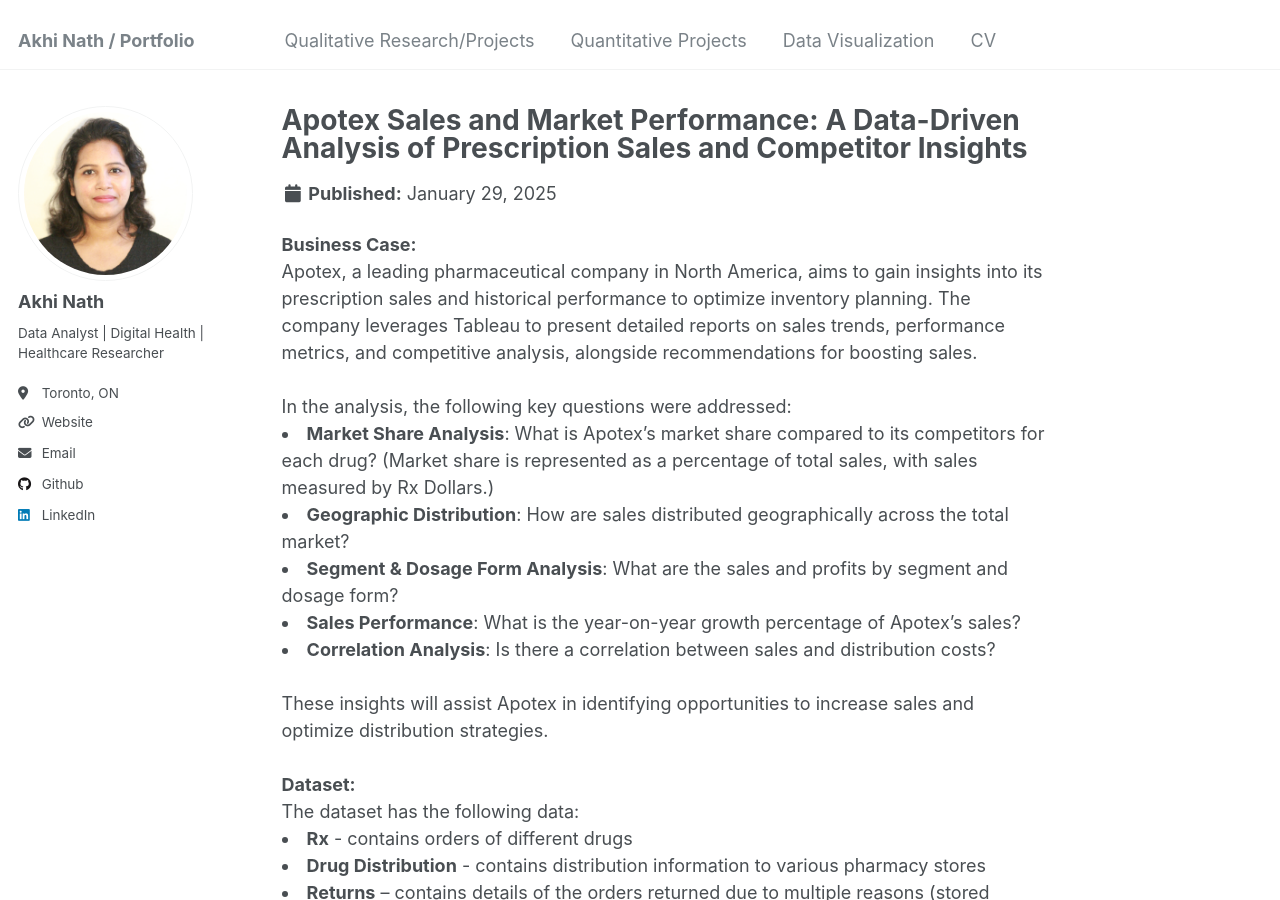
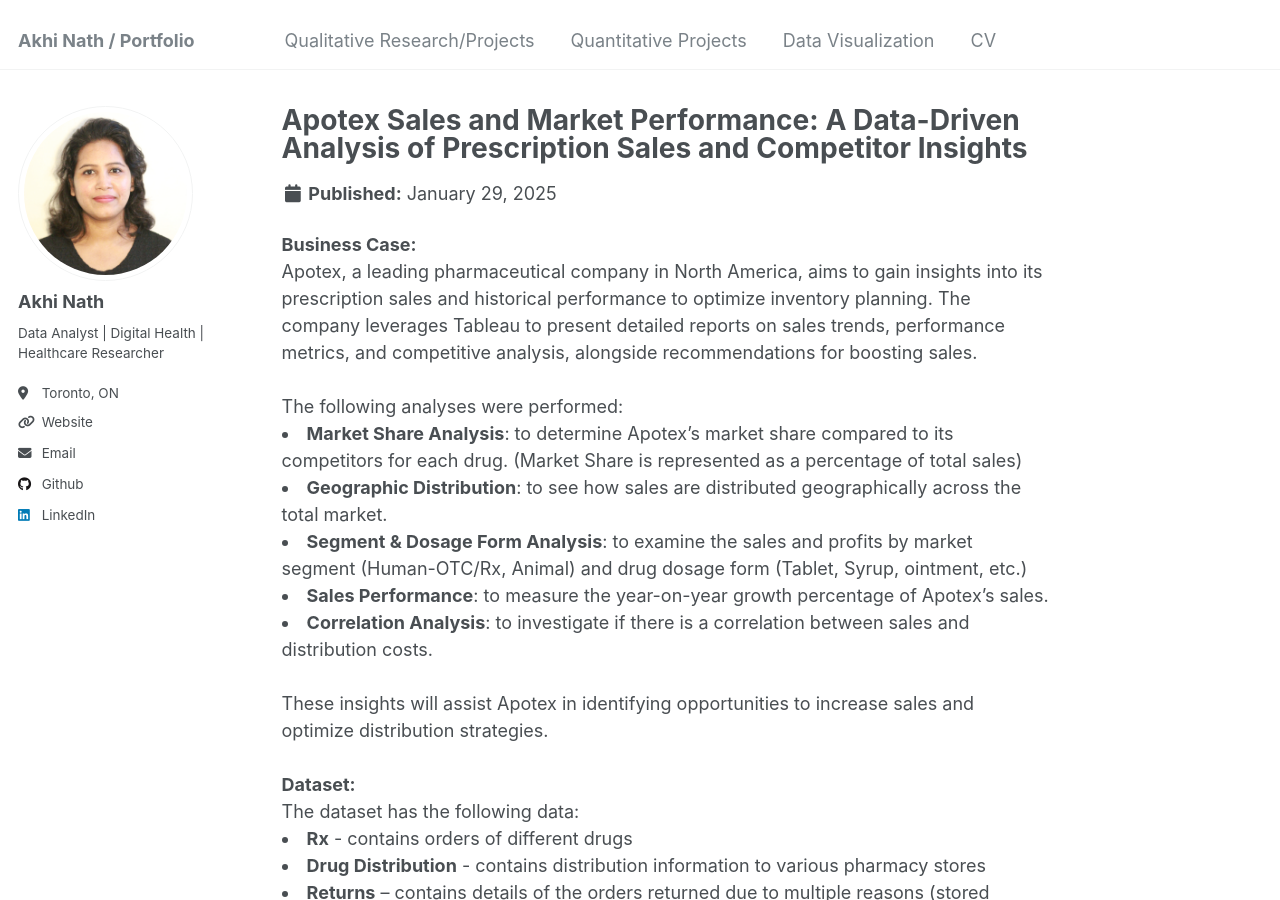
Before and after one commit to nathakhi/nathakhi.github.io, a Jekyll site: the page built from _visualization_projects/apotex-sales-market-performance-data-driven-analysis-prescription-sales-competitor-insights.html, in a window 1280 px wide and 900 px high. Built offline with Jekyll 4.4.1, drawn with Linux system fonts in a browser that asks for light colours.

Commit message:
Update Description.html

```diff
--- a/_visualization_projects/apotex-sales-market-performance-data-driven-analysis-prescription-sales-competitor-insights.html
+++ b/_visualization_projects/apotex-sales-market-performance-data-driven-analysis-prescription-sales-competitor-insights.html
@@ -8,13 +8,13 @@ collection: visulization_projects
 </br>
 Apotex, a leading pharmaceutical company in North America, aims to gain insights into its prescription sales and historical performance to optimize inventory planning. The company leverages Tableau to present detailed reports on sales trends, performance metrics, and competitive analysis, alongside recommendations for boosting sales.
 </br></br>
-In the analysis, the following key questions were addressed:
+The following analyses were performed:
 </br>
-<li><b>Market Share Analysis</b>: What is Apotex’s market share compared to its competitors for each drug? (Market share is represented as a percentage of total sales, with sales measured by Rx Dollars.)</li>
-<li> <b>Geographic Distribution</b>: How are sales distributed geographically across the total market?</li>
-<li> <b>Segment & Dosage Form Analysis</b>: What are the sales and profits by segment and dosage form?</li>
-<li> <b>Sales Performance</b>: What is the year-on-year growth percentage of Apotex’s sales?</li>
-<li> <b>Correlation Analysis</b>: Is there a correlation between sales and distribution costs?</li>
+<li><b>Market Share Analysis</b>: to determine Apotex’s market share compared to its competitors for each drug. (Market Share is represented as a percentage of total sales)</li>
+<li> <b>Geographic Distribution</b>: to see how sales are distributed geographically across the total market.</li>
+<li> <b>Segment & Dosage Form Analysis</b>: to examine the sales and profits by market segment (Human-OTC/Rx, Animal) and drug dosage form (Tablet, Syrup, ointment, etc.)</li>
+<li> <b>Sales Performance</b>: to measure the year-on-year growth percentage of Apotex’s sales.</li>
+<li> <b>Correlation Analysis</b>: to investigate if there is a correlation between sales and distribution costs.</li>
 </br>
 These insights will assist Apotex in identifying opportunities to increase sales and optimize distribution strategies.
 </br> </br>
```
